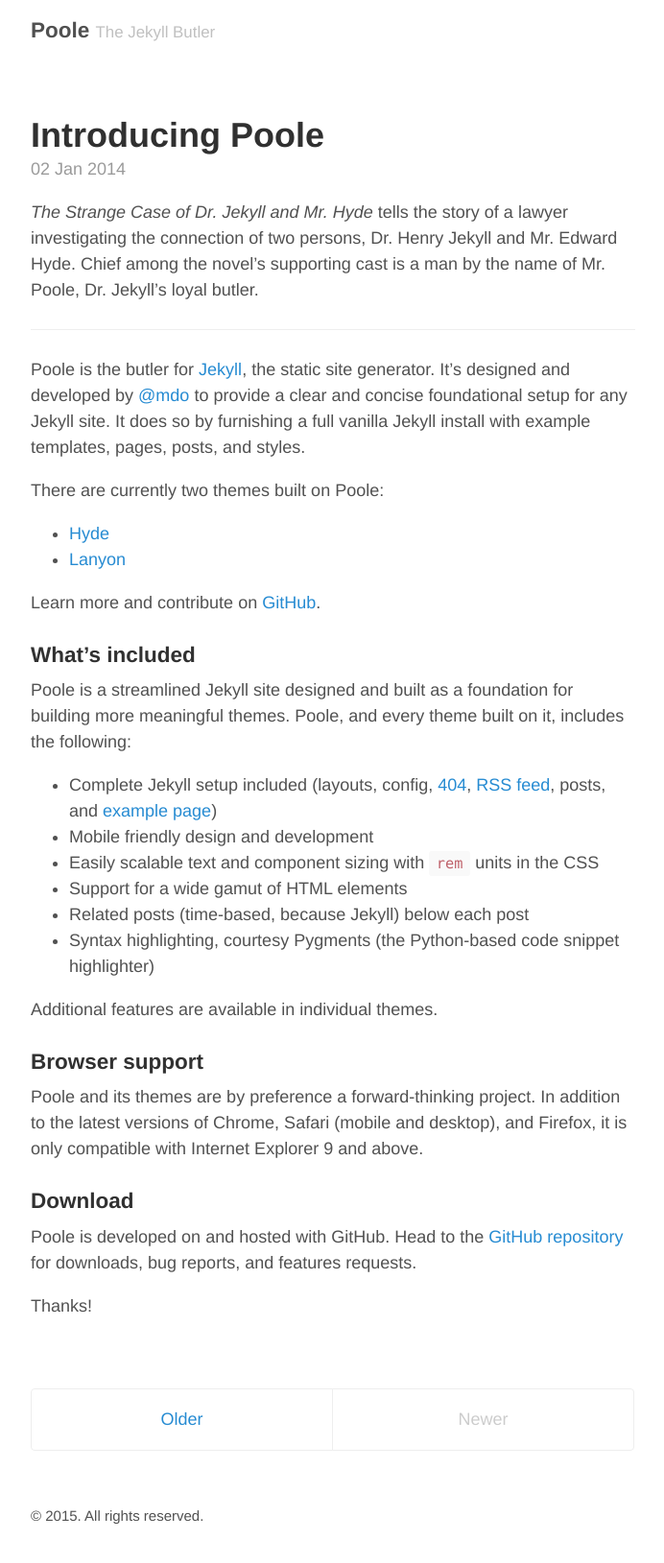
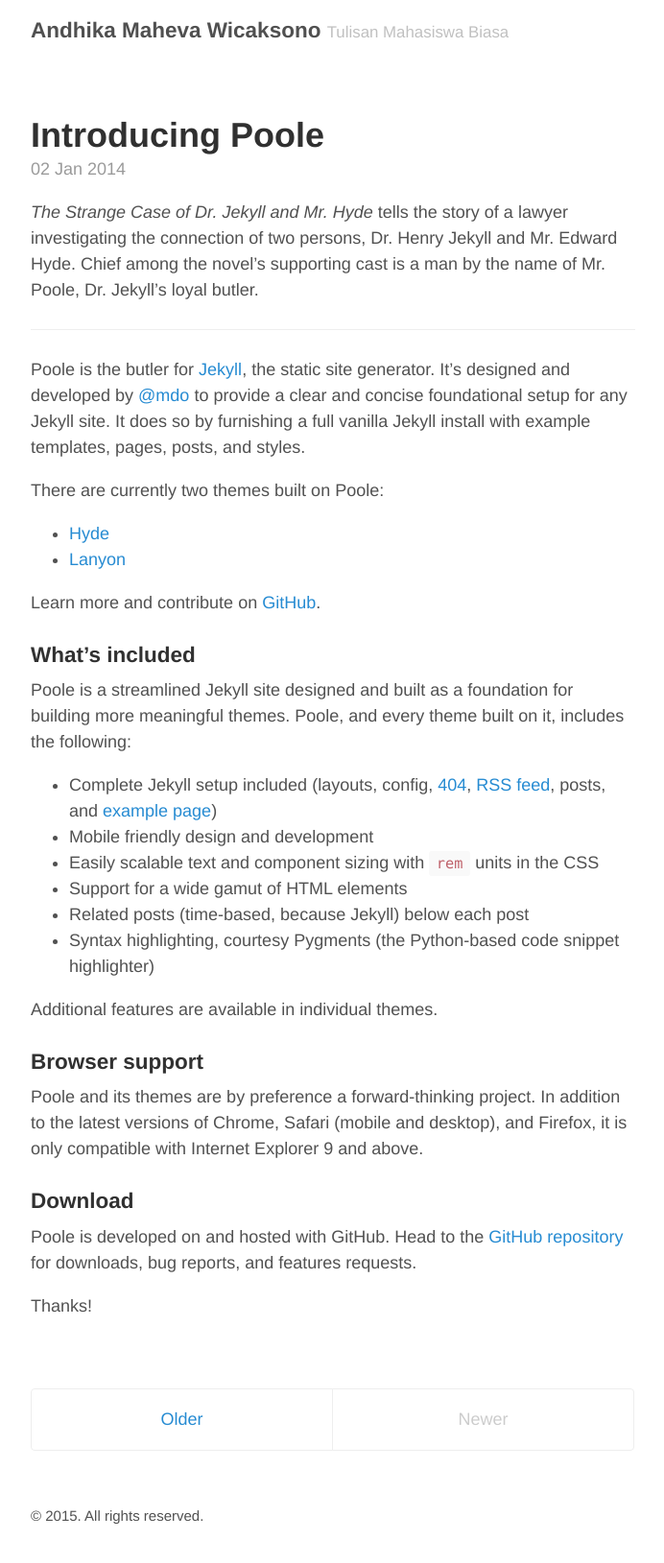
Before and after one commit to andhikamaheva/andhikamaheva.github.io, a Jekyll site: the page built from index.html, in a window 1280 px wide. Shown: the whole page at 96% size, without its empty margins (293-985 px from the left). Built offline with Jekyll 4.4.1, drawn with Linux system fonts in a browser that asks for light colours; the list of posts is cut into pages by our own code.

Commit message:
Update _config.yml

```diff
--- a/_config.yml
+++ b/_config.yml
@@ -5,9 +5,9 @@
 relative_permalinks: true
 
 # Setup
-title:               Poole
-tagline:             The Jekyll Butler
-url:                 http://getpoole.com
+title:               Andhika Maheva Wicaksono
+tagline:             Tulisan Mahasiswa Biasa
+url:                 http://andhikamaheva.github.io
 paginate:            1
 baseurl:             ""
 
@@ -20,11 +20,11 @@
 
 # About/contact
 author:
-  name:              Mark Otto
-  url:               https://twitter.com/mdo
-  email:             markdotto@gmail.com
+  name:              Andhika Maheva Wicaksono
+  url:               https://twitter.com/andhikamaheva
+  email:             andhikamaheva@gmail.com
 
 # Custom vars
 version:             2.0.0
 github:
-  repo:              https://github.com/poole/poole
+  repo:              https://github.com/andhikamaheva/andhikamaheva.github.io
```
